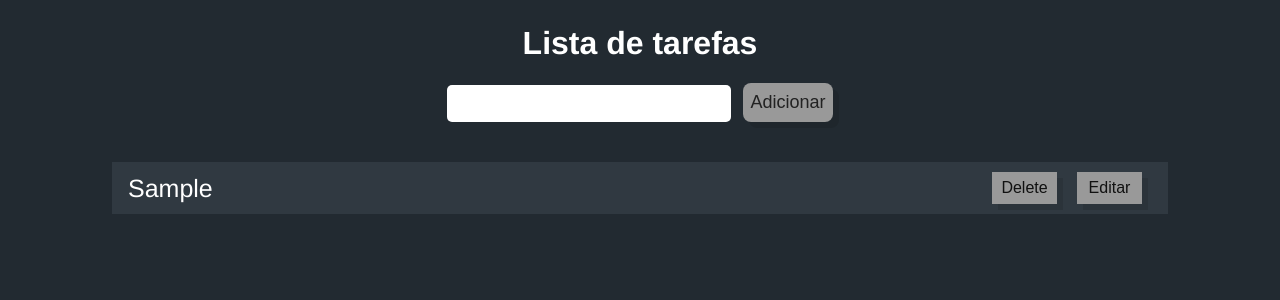
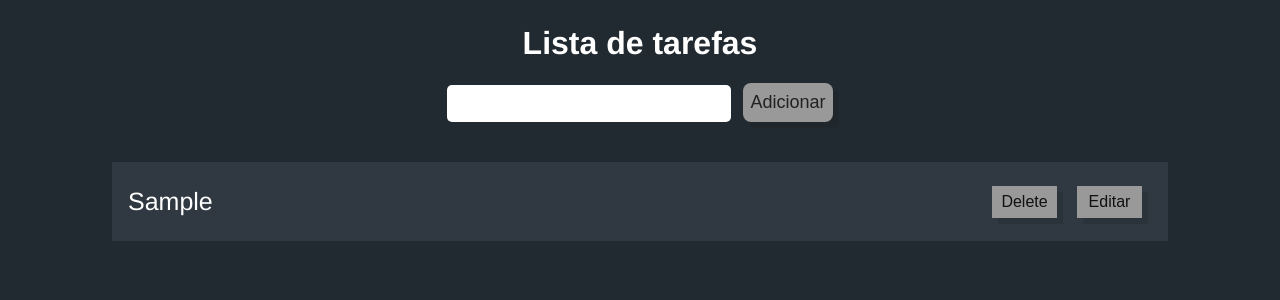
Before and after one commit to hugobr72/To-do-List-React, a React (Create React App) app: page / in a window 1280 px wide. Both pictures are taken after typing "Sample" into the empty fields and a click on the button "Adicionar". Shown: the top 300 px of the page. Built offline with nearby package versions, Linux system fonts and the light colour scheme.

Commit message:
img no readme

```diff
--- a/src/App.css
+++ b/src/App.css
@@ -8,7 +8,7 @@ body {
   text-align: center;
   width: 100%;
   max-width: 100%;
-
+  overflow: wrap;
 }
 
 #root {
@@ -53,6 +53,7 @@ ul {
   list-style-type: none;
   margin-top: 35px;
   max-width: 100%;
+  overflow: wrap;
 }
 
 li {
@@ -60,7 +61,7 @@ li {
   margin-top: 5px;
   width: 80%;
   max-width: 80%;
-  height: auto ;
+  height: auto;
   display: flex;
   flex-wrap: wrap;
   justify-content: space-between;
@@ -69,6 +70,7 @@ li {
   font-weight: 500;
   align-items: center;
   background-color: #303941;
+  overflow-wrap: anywhere
 }
 
 li button {
@@ -90,6 +92,10 @@ button:hover {
   color: rgb(209, 208, 208);
   background-color: #777;
   box-shadow: 6px 6px rgb(0, 0, 0, 0.2);
+}
+
+li p{
+  overflow: wrap;
 }
 
 
--- a/src/App.js
+++ b/src/App.js
@@ -59,7 +59,7 @@ function App() {
       <ul>
         {list.map((item, index) => (
           <li key={index} className={index}  >
-            <span key={index} className='tarefa'>{item}</span>
+            <p key={index} className='tarefa'>{item}</p>
             <div className='button'>
               <button onClick={handleRemove}>Delete</button>
               <button onClick={handleEdit}>Editar</button>
```
Also changed, not shown: 1 other file (tests, documents, lock files or other folders).
